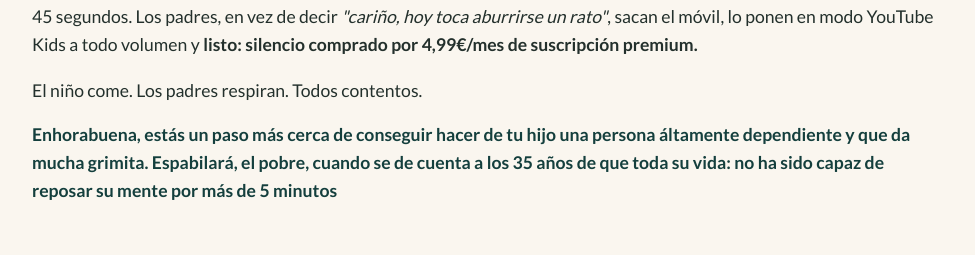
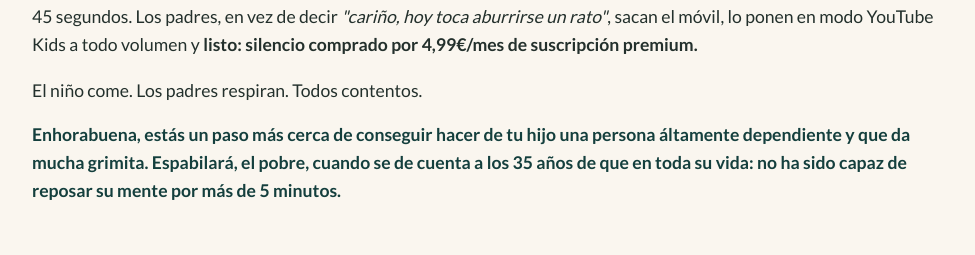
Before and after one commit to Danielonio/manifiesto_anti_ninos_tagliatella, a plain HTML site: page index.html in a window 1280 px wide. Shown: the part 982-1237 px from the top of the page, without its empty margins (152-1127 px from the left). Drawn offline with Linux system fonts and the light colour scheme.

Commit message:
update text

```diff
--- a/index.html
+++ b/index.html
@@ -56,7 +56,8 @@
   </p>
   <p>
     El niño come. Los padres respiran. Todos contentos.
-    <span class="pero">Enhorabuena, estás un paso más cerca de conseguir hacer de tu hijo una persona áltamente dependiente y que da mucha grimita. Espabilará, el pobre, cuando se de cuenta a los 35 años de que toda su vida: <strong> no ha sido capaz de reposar su mente por más de 5 minutos</strong></span>
+    <span class="pero">Enhorabuena, estás un paso más cerca de conseguir hacer de tu hijo una persona áltamente dependiente y que da mucha grimita. Espabilará, el pobre, cuando se de cuenta a los 35 años de que en toda su vida:
+      <strong> no ha sido capaz de reposar su mente por más de 5 minutos.</strong></span>
   </p>
 </section>
 
```
